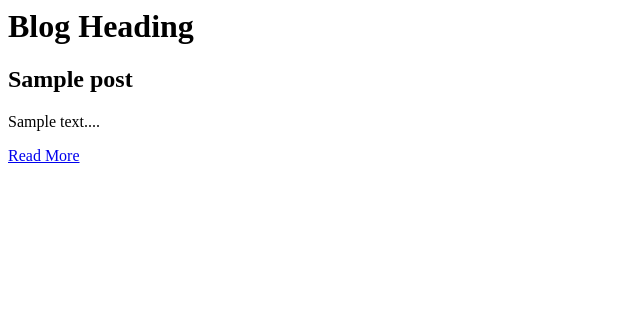
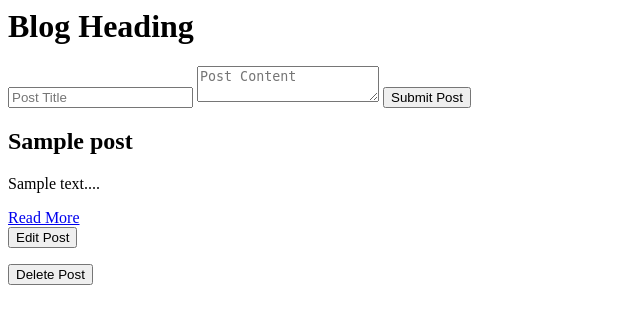
Before and after one commit to Fehlipe19/Static-Blog, a Node server app: template views/index.ejs in a window 1280 px wide. Shown: the top 324 px of the page, without its empty margins (0-640 px from the left). Run offline with Node 20, Linux system fonts and the light colour scheme; the template is opened without the code that fills it: most values are stand-ins (such as "Sample title", 1, 10 or a date in 2020).

Commit message:
Add Deleteand Edit functionalities

```diff
--- a/index.js
+++ b/index.js
@@ -7,9 +7,44 @@ const port = 3000;
 app.use(bodyParser.urlencoded({ extended: true }));
 
 app.get("/", (req, res) => {
-  res.render("index.ejs");
+  res.render("index.ejs", { posts: posts });
 });
 
-app.post("/submit", (req, res) => {});
+app.get("/edit", (req, res) => {
+  // const postId = parseInt(req.query.postId);
+  const postId = req.query.postId;
+  const post = posts.find((p) => p.id === postId);
+  console.log(typeof postId);
+  if (post) {
+    res.render("edit.ejs", { post: post });
+  } else {
+    res.status(404).send("Post not found");
+  }
+});
+
+app.post("/submit", (req, res) => {
+  const post = {
+    title: req.body.title,
+    content: req.body.content,
+    id: req.body.title,
+  };
+  let index = posts.findIndex((p) => p.id === post.id);
+  console.log(typeof post.id);
+  if (index !== -1 && post.id) {
+    posts[index] = post;
+  } else {
+    posts.push(post);
+  }
+  res.redirect("/");
+});
+
+app.post("/delete", (req, res) => {
+  const postId = req.body.postId;
+  posts = posts.filter((post) => post.id !== postId);
+  res.redirect("/");
+});
 
 app.listen(port, () => {});
+
+//Gat info from form, add it to an object, and add it into an array.
+var posts = [];
--- a/views/index.ejs
+++ b/views/index.ejs
@@ -1,12 +1,27 @@
 <%- include ("partials/header.ejs") %>
 <main>
   <h1>Blog Heading</h1>
+  <form action="/submit" method="POST">
+    <input type="text" name="title" placeholder="Post Title" required />
+    <textarea name="content" placeholder="Post Content" required></textarea>
+    <button type="submit">Submit Post</button>
+  </form>
+
   <div class="posts-container">
     <% posts.forEach(post => { %>
     <div class="post">
       <h2><%= post.title %></h2>
+      <!--MAybe add a post image-->
       <p><%= post.content.substring(0, 100) %>...</p>
       <a href="/posts/<%= post._id %>">Read More</a>
+      <form action="/edit" method="GET">
+        <input type="hidden" name="postId" value="<%= post.id %>" />
+        <button type="submit">Edit Post</button>
+      </form>
+      <form action="/delete" method="POST">
+        <input type="hidden" name="postId" value="<%= post.id %>" />
+        <button type="submit">Delete Post</button>
+      </form>
     </div>
     <% }) %>
   </div>
```
Also changed, not shown: views/edit.ejs (added, +8 -0 lines).
